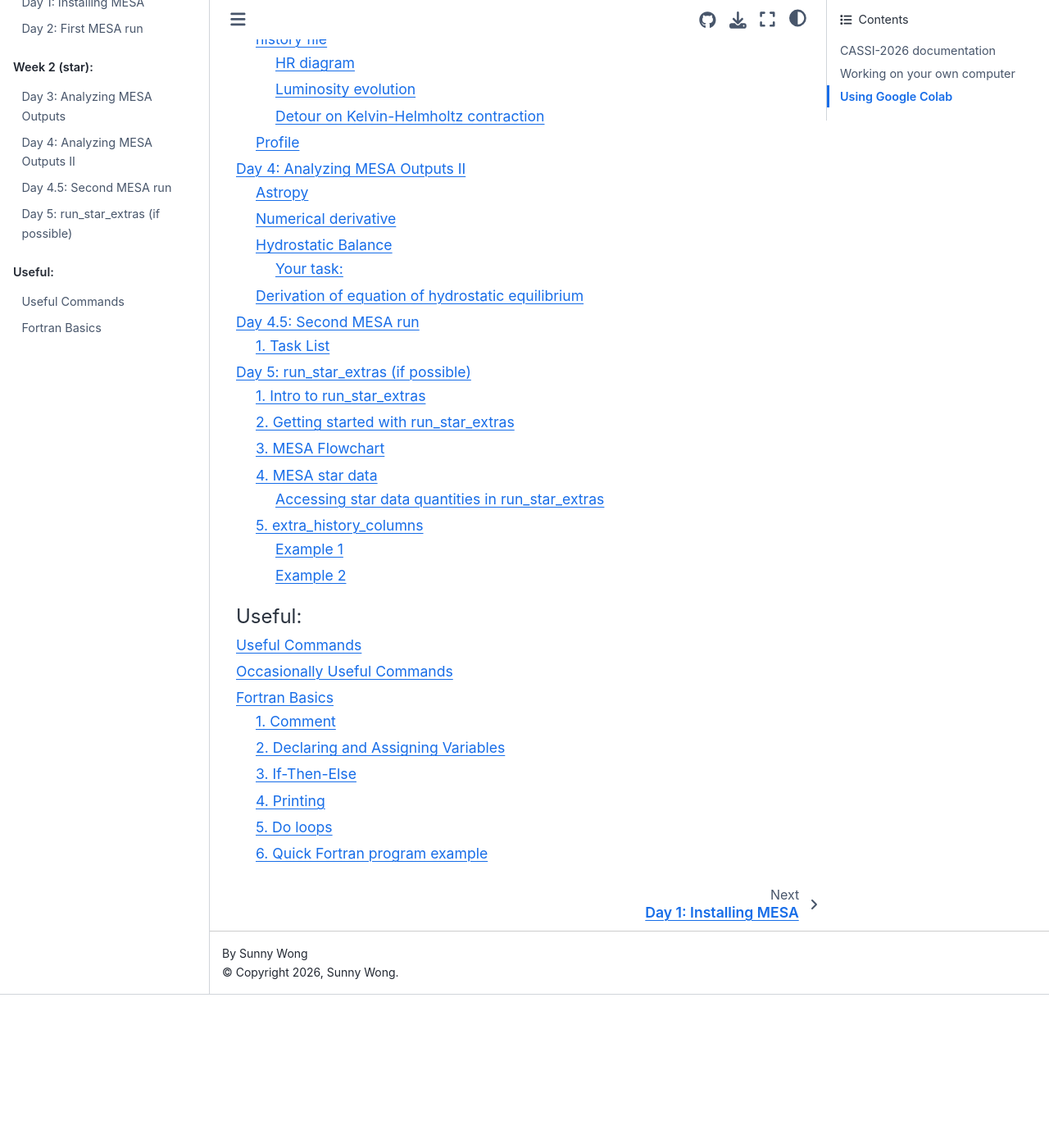
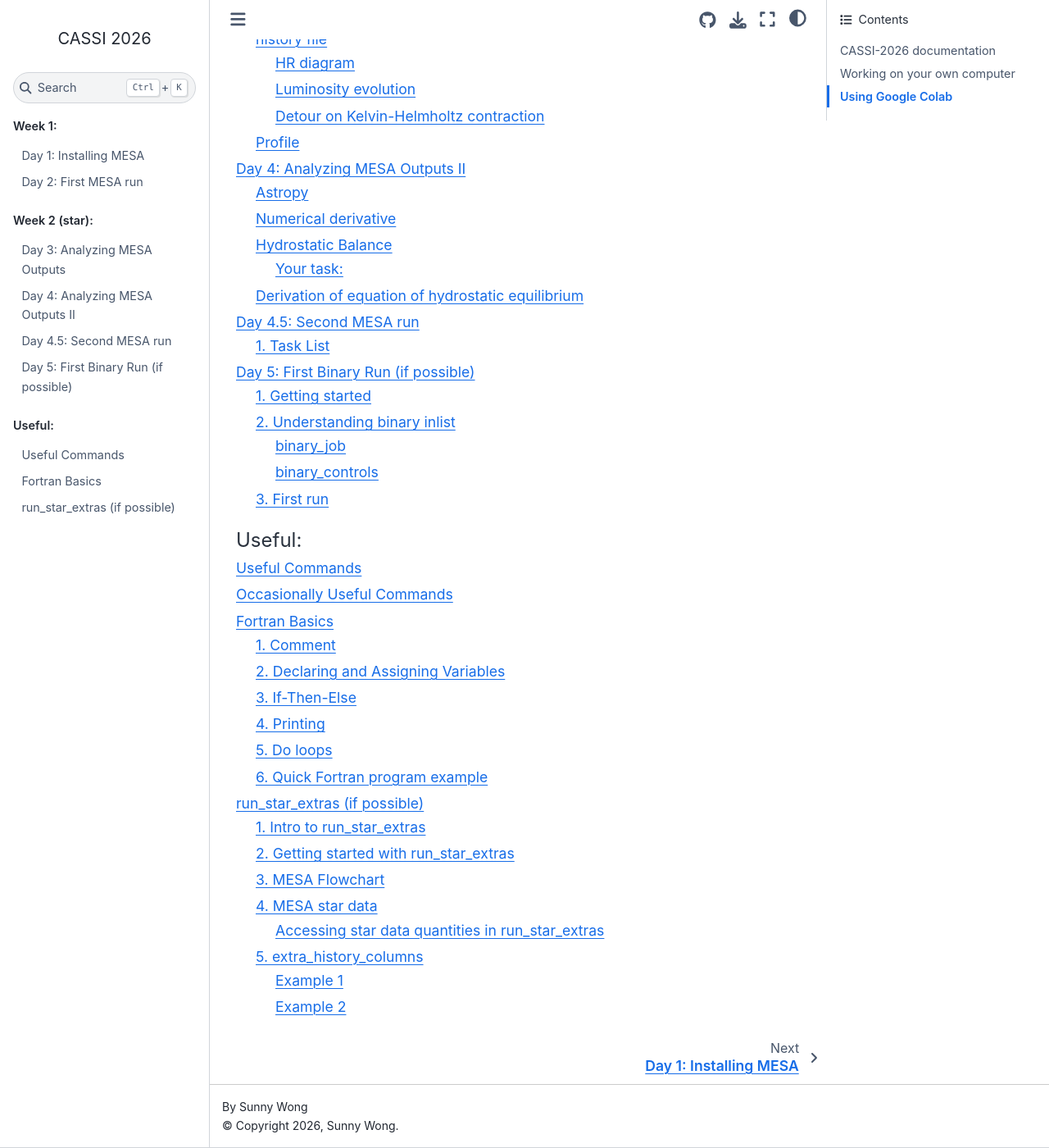
Before and after one commit to sunnywong314/CASSI2026-Sunny, a Sphinx documentation site: the page built from docs/source/index.rst, in a window 1280 px wide and 1400 px high, scrolled down 1532 px. Shown: the whole window at 82% size. Built offline with Sphinx 7.4.7 and the Sphinx Book theme 1.1.4, drawn with Linux system fonts in a browser that asks for light colours; before the commit the page ends 2745 px from its top, so only the background shows below that.

Commit message:
switch up first binary run

```diff
--- a/docs/source/first_binary.rst
+++ b/docs/source/first_binary.rst
@@ -1,6 +1,6 @@
-************************
-Day 6: First Binary Run
-************************
+**************************************
+Day 5: First Binary Run (if possible)
+**************************************
 
 Congrats on making it this far!
 Now we will take it further, and learn about binary runs in MESA.
--- a/docs/source/index.rst
+++ b/docs/source/index.rst
@@ -60,15 +60,18 @@ Some of the notebooks need data files.  These can be uploaded by selecting the
    first_run_nb.ipynb
    first_run_nb2.ipynb
    second_run
-   run_star_extras
+   first_binary
+
 
 .. toctree::
    :maxdepth: 3
    :caption: Week 3 (binary):
 
+
 .. toctree::
-   :maxdepth: 2
+   :maxdepth: 3
    :caption: Useful:
 
    commands
    fortran_basics
+   run_star_extras
--- a/docs/source/run_star_extras.rst
+++ b/docs/source/run_star_extras.rst
@@ -1,5 +1,5 @@
 ************************************
-Day 5: run_star_extras (if possible)
+run_star_extras (if possible)
 ************************************
 
 1. Intro to run_star_extras
```
